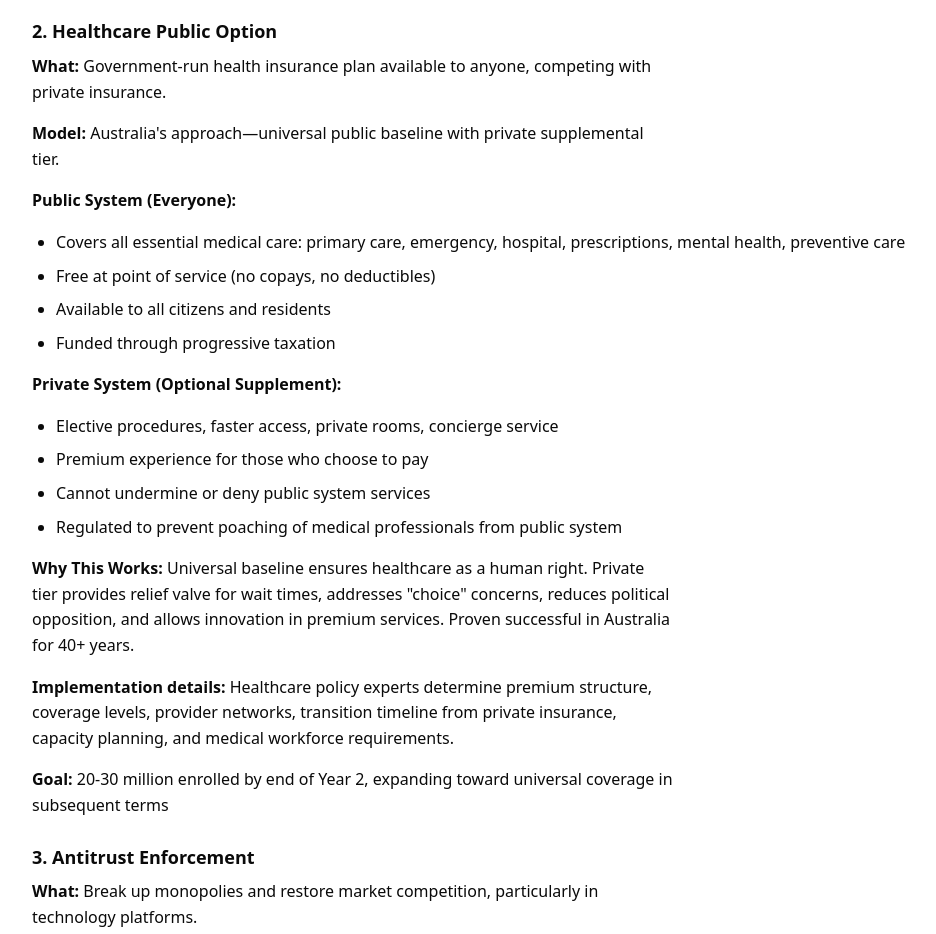
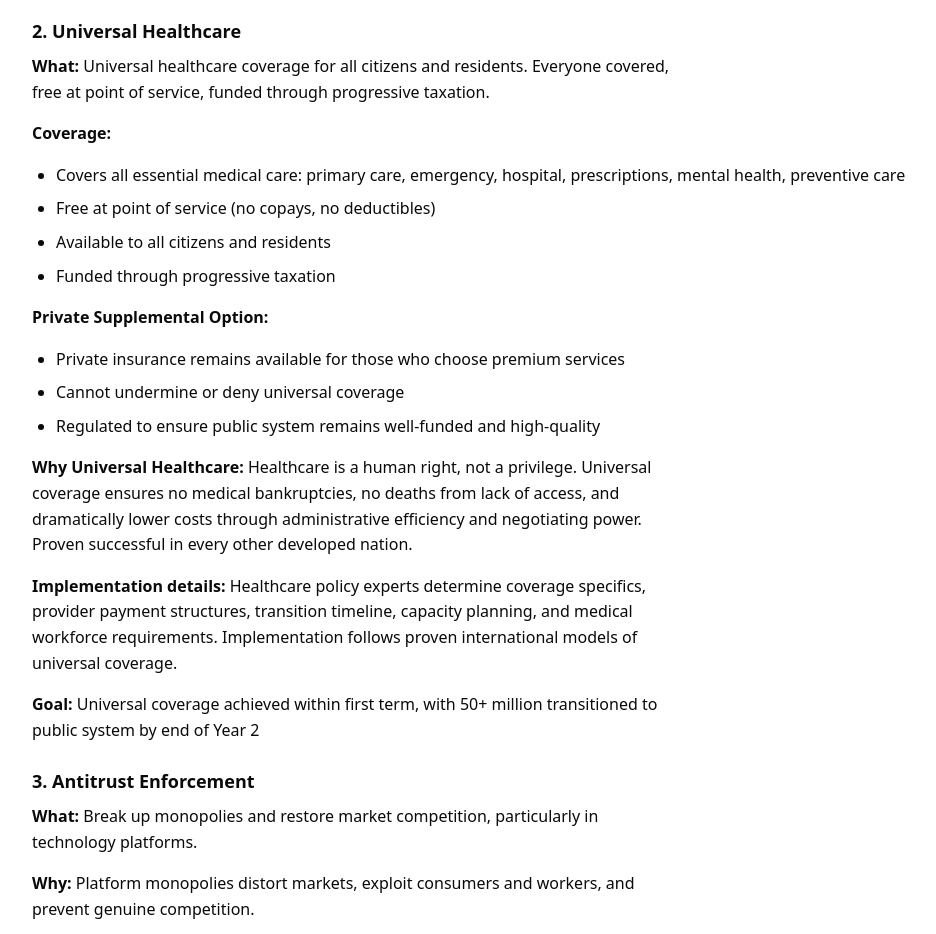
Before and after one commit to foxah047-stack/axiomorphe-website, a plain HTML site: page economic-system.html in a window 1280 px wide. Shown: the part 1640-2574 px from the top of the page, without its empty margins (134-1070 px from the left). Drawn offline with Linux system fonts and the light colour scheme.

Commit message:
Revise healthcare section to universal coverage model

```diff
--- a/economic-system.html
+++ b/economic-system.html
@@ -80,13 +80,11 @@
       <p><strong>Revenue:</strong> $300-500 billion annually</p>
       <p><strong>Use:</strong> Fund healthcare public option, infrastructure, climate investment, education</p>
 
-      <h3>2. Healthcare Public Option</h3>
+      <h3>2. Universal Healthcare</h3>
 
-      <p><strong>What:</strong> Government-run health insurance plan available to anyone, competing with private insurance.</p>
+      <p><strong>What:</strong> Universal healthcare coverage for all citizens and residents. Everyone covered, free at point of service, funded through progressive taxation.</p>
 
-      <p><strong>Model:</strong> Australia's approach—universal public baseline with private supplemental tier.</p>
-
-      <p><strong>Public System (Everyone):</strong></p>
+      <p><strong>Coverage:</strong></p>
       <ul>
         <li>Covers all essential medical care: primary care, emergency, hospital, prescriptions, mental health, preventive care</li>
         <li>Free at point of service (no copays, no deductibles)</li>
@@ -94,19 +92,18 @@
         <li>Funded through progressive taxation</li>
       </ul>
 
-      <p><strong>Private System (Optional Supplement):</strong></p>
+      <p><strong>Private Supplemental Option:</strong></p>
       <ul>
-        <li>Elective procedures, faster access, private rooms, concierge service</li>
-        <li>Premium experience for those who choose to pay</li>
-        <li>Cannot undermine or deny public system services</li>
-        <li>Regulated to prevent poaching of medical professionals from public system</li>
+        <li>Private insurance remains available for those who choose premium services</li>
+        <li>Cannot undermine or deny universal coverage</li>
+        <li>Regulated to ensure public system remains well-funded and high-quality</li>
       </ul>
 
-      <p><strong>Why This Works:</strong> Universal baseline ensures healthcare as a human right. Private tier provides relief valve for wait times, addresses "choice" concerns, reduces political opposition, and allows innovation in premium services. Proven successful in Australia for 40+ years.</p>
+      <p><strong>Why Universal Healthcare:</strong> Healthcare is a human right, not a privilege. Universal coverage ensures no medical bankruptcies, no deaths from lack of access, and dramatically lower costs through administrative efficiency and negotiating power. Proven successful in every other developed nation.</p>
 
-      <p><strong>Implementation details:</strong> Healthcare policy experts determine premium structure, coverage levels, provider networks, transition timeline from private insurance, capacity planning, and medical workforce requirements.</p>
+      <p><strong>Implementation details:</strong> Healthcare policy experts determine coverage specifics, provider payment structures, transition timeline, capacity planning, and medical workforce requirements. Implementation follows proven international models of universal coverage.</p>
 
-      <p><strong>Goal:</strong> 20-30 million enrolled by end of Year 2, expanding toward universal coverage in subsequent terms</p>
+      <p><strong>Goal:</strong> Universal coverage achieved within first term, with 50+ million transitioned to public system by end of Year 2</p>
 
       <h3>3. Antitrust Enforcement</h3>
 
@@ -286,7 +283,7 @@
       <p>The following benchmarks indicate successful first-term implementation:</p>
       <ul>
         <li>Wealth tax generating $300-500 billion annually</li>
-        <li>20-30 million people enrolled in healthcare public option</li>
+        <li>50+ million people transitioned to universal healthcare system</li>
         <li>Major tech monopoly breakup initiated</li>
         <li>Worker protections benefiting millions (minimum wage, paid leave, gig worker classification)</li>
         <li>Automation tax framework established and collecting revenue</li>
```
